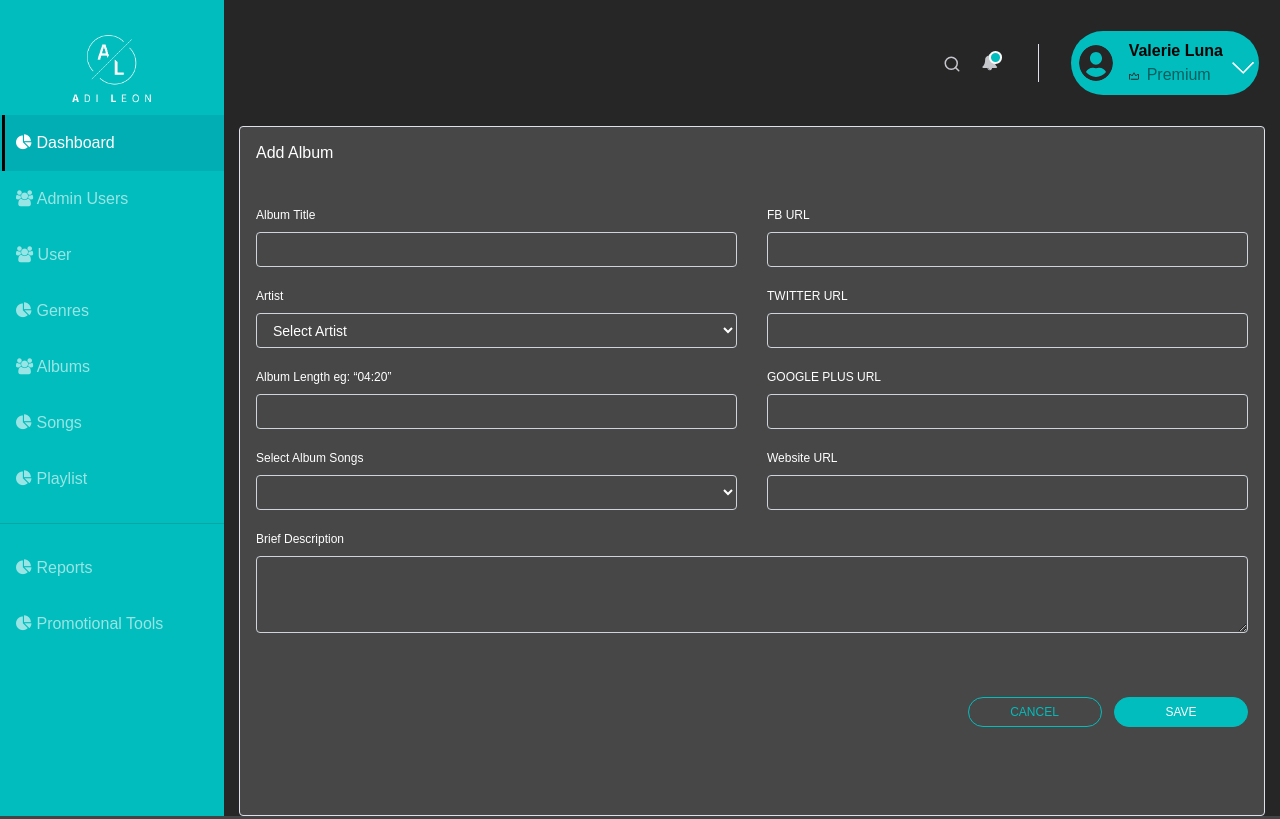
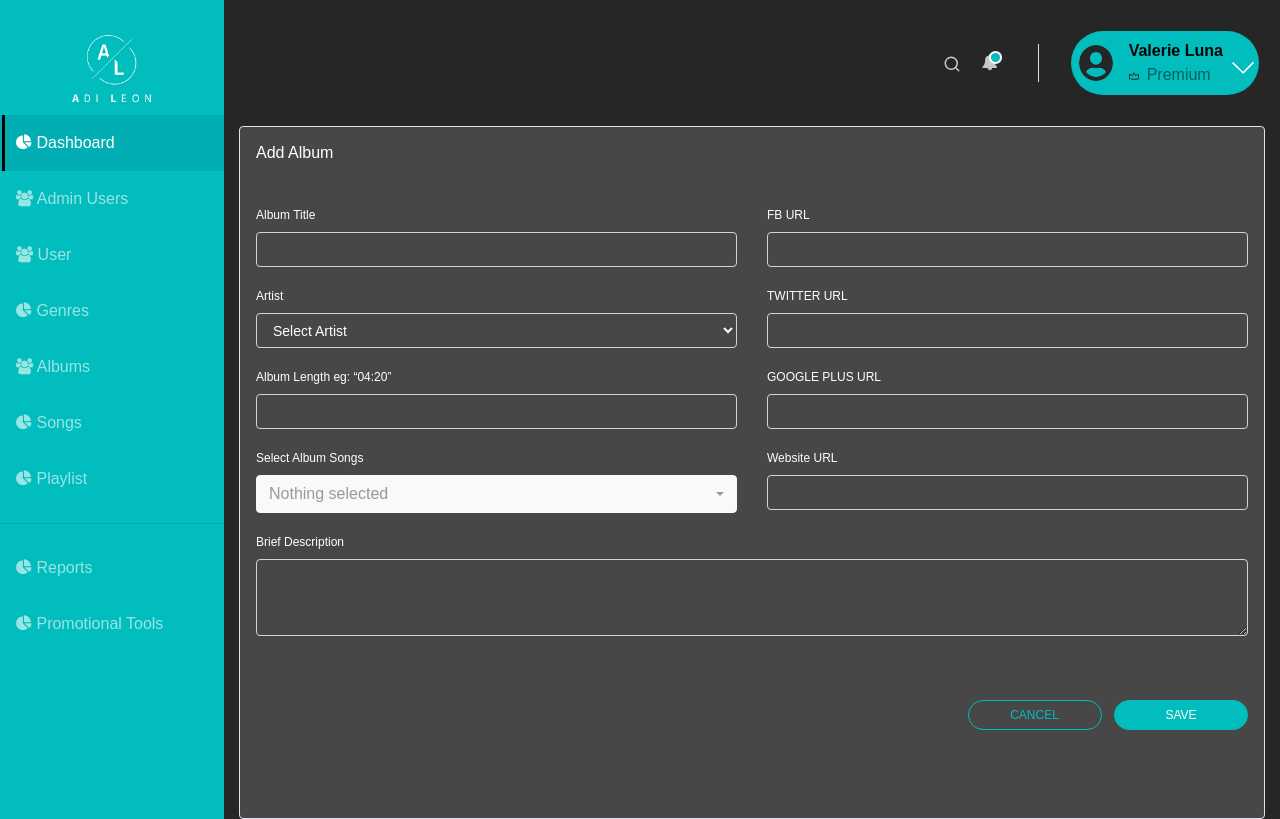
Before and after one commit to arshpreetsingh12/music_app, a Django app: page /dashboard/add-album in a window 1280 px wide. Run offline with Django 3.2, Linux system fonts and the light colour scheme; tables that the repository leaves empty hold one stand-in row (values such as "Sample post"); parts of the project's set-up code (start-up, migrations or seed data) failed here and were passed over; some libraries are stand-ins or nearby versions; some web fonts are replaced.

Commit message:
multiple select song in add album

```diff
--- a/templates/add-album.html
+++ b/templates/add-album.html
@@ -84,7 +84,7 @@
                     <div class="col-md-6">
                       <div class="form-group">
                         <label for="exampleInputPassword1">Select Album Songs</label>
-                        <select class="form-control select-song" id="exampleFormControlSelect1">
+                        <select class="form-control select-song selectpicker2" id="exampleFormControlSelect1" multiple>
                           <option></option>
                           {% for song in songs %}
                           <option>{{song.song_title}}</option>
@@ -235,6 +235,9 @@ $('.add-album').click(function(){
     }
     return submit;
 });
+  $(function () {
+    $('.selectpicker2').selectpicker();
+});
 </script>
 
   {% endblock %}
--- a/templates/base.html
+++ b/templates/base.html
@@ -33,6 +33,8 @@
   <!-- Custom fonts for this template-->
   <link href="https://fonts.googleapis.com/css2?family=Muli:ital,wght@0,200;0,300;0,400;0,500;0,577;0,600;0,700;0,800;0,900;1,200;1,300;1,400;1,500;1,577;1,600;1,700;1,800;1,900&display=swap" rel="stylesheet">
   <link href="https://fonts.googleapis.com/css2?family=Source+Sans+Pro:ital,wght@0,200;0,300;0,400;0,600;0,700;0,900;1,200;1,300;1,400;1,600;1,700;1,900&display=swap" rel="stylesheet">
+  <!-- Select Picker CSS -->
+  <link rel="stylesheet" href="https://cdnjs.cloudflare.com/ajax/libs/bootstrap-select/1.13.18/css/bootstrap-select.min.css">
 
   <!-- Custom styles for this template-->
   <link href="{% static 'css/dashboard.css' %}" rel="stylesheet">
@@ -72,6 +74,8 @@
   <script src="{% static 'js/bootstrap.min.js' %}"></script>
   <script src="https://cdnjs.cloudflare.com/ajax/libs/jquery-easing/1.3/jquery.easing.min.js" type="text/javascript"></script>
   <script src="https://cdnjs.cloudflare.com/ajax/libs/bootstrap-datepicker/1.3.0/js/bootstrap-datepicker.js"></script>
+  <!-- Select Picker JS -->
+  <script src="https://cdnjs.cloudflare.com/ajax/libs/bootstrap-select/1.13.18/js/bootstrap-select.min.js"></script>
   <script src="{% static 'js/owl.carousel.js' %}"></script>
   <script src="{% static 'js/wow.js' %}"></script>
   <script src="{% static 'js/custom.js' %}"></script>
```
